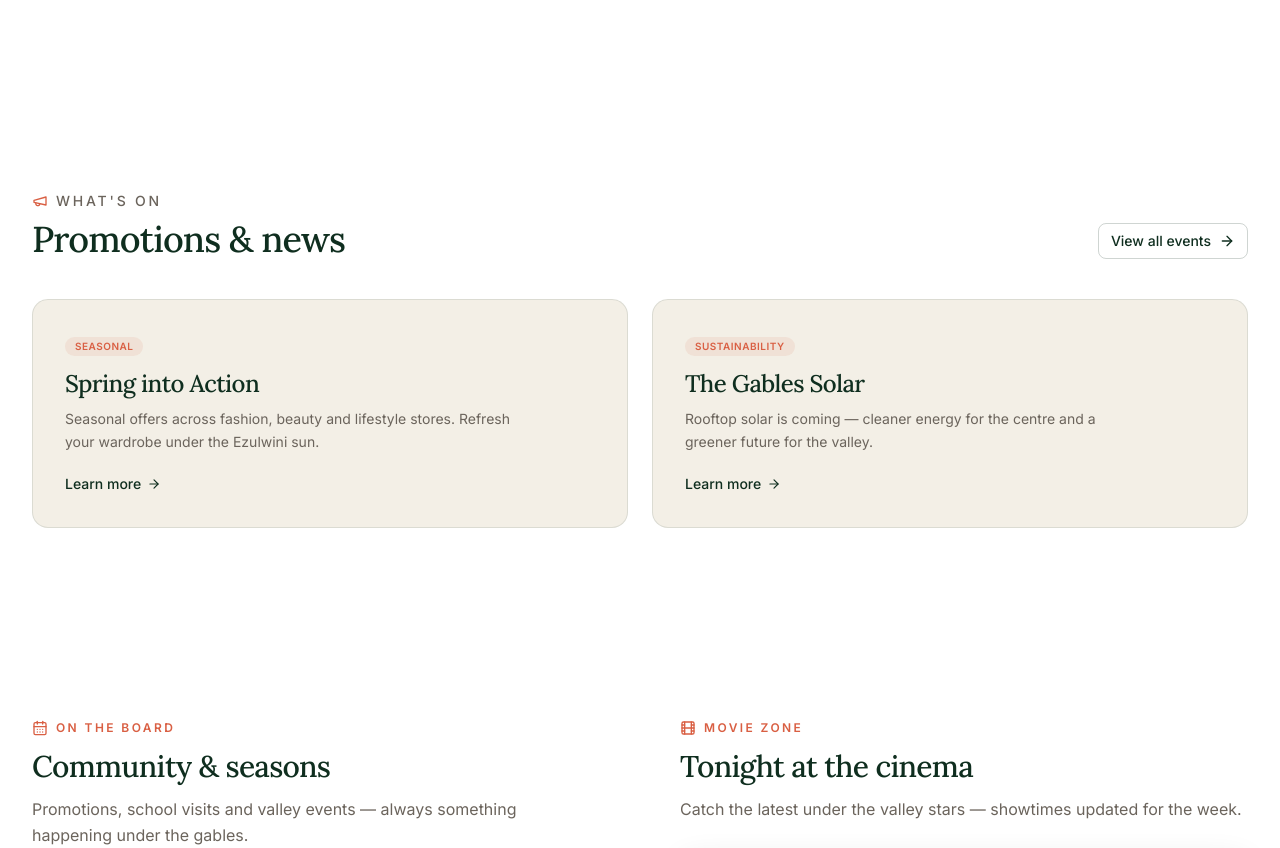
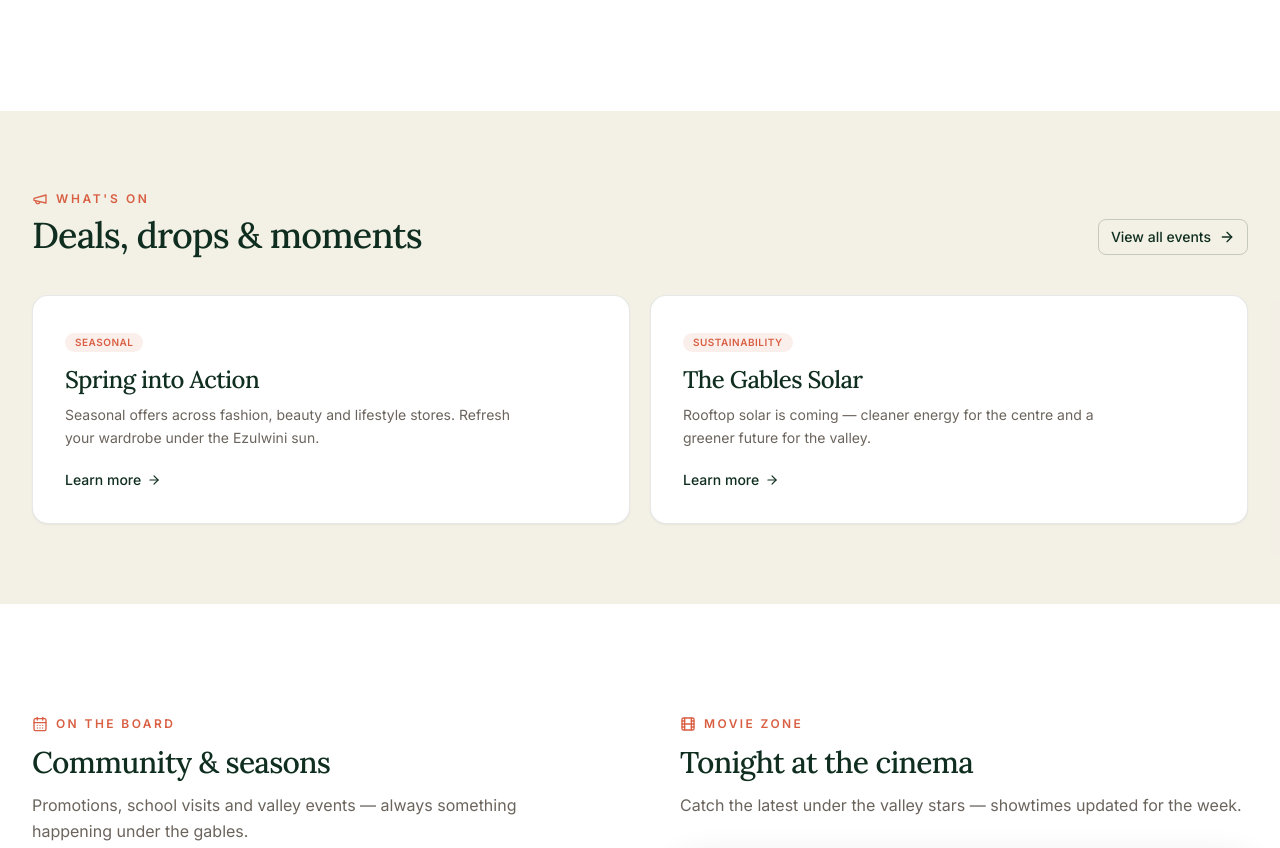
Before and after one commit to Brightwell-Dlamini/the-gables-digital, a Next.js app: page / in a window 1280 px wide. Shown: the part 2494-3342 px from the top of the page. Built offline with nearby package versions, Linux system fonts and the light colour scheme.

Commit message:
PromotionsStrip: stronger motion, warmer layout

```diff
--- a/src/components/PromotionsStrip.tsx
+++ b/src/components/PromotionsStrip.tsx
@@ -6,21 +6,34 @@ import { ArrowRight, Megaphone } from "lucide-react";
 import { promotions } from "@/data/promotions";
 import { Button } from "@/components/ui/button";
 
+const easeOut = [0.16, 1, 0.3, 1] as const;
+
 export function PromotionsStrip() {
   const featured = promotions.filter((p) => p.featured);
 
   return (
-    <section className="py-16 sm:py-20 bg-white">
+    <section className="py-16 sm:py-20 bg-sand/40">
       <div className="mx-auto max-w-7xl px-4 sm:px-6 lg:px-8">
         <div className="flex flex-col sm:flex-row sm:items-end sm:justify-between gap-4 mb-10">
           <div>
-            <p className="text-sm font-medium uppercase tracking-[0.2em] text-ink-muted flex items-center gap-2">
-              <Megaphone className="h-4 w-4 text-terracotta" />
+            <motion.p
+              initial={{ opacity: 0, x: -12 }}
+              whileInView={{ opacity: 1, x: 0 }}
+              viewport={{ once: true }}
+              className="text-xs font-semibold uppercase tracking-[0.22em] text-terracotta flex items-center gap-2"
+            >
+              <Megaphone className="h-4 w-4" />
               What's on
-            </p>
-            <h2 className="mt-2 font-serif text-2xl sm:text-3xl md:text-4xl font-medium text-forest tracking-tight">
-              Promotions & news
-            </h2>
+            </motion.p>
+            <motion.h2
+              initial={{ opacity: 0, y: 24 }}
+              whileInView={{ opacity: 1, y: 0 }}
+              viewport={{ once: true }}
+              transition={{ delay: 0.06, duration: 0.6, ease: easeOut }}
+              className="mt-2 font-serif text-2xl sm:text-3xl md:text-4xl font-medium text-forest tracking-tight"
+            >
+              Deals, drops & moments
+            </motion.h2>
           </div>
           <Button asChild variant="outline" size="sm" className="self-start sm:self-auto">
             <Link href="/events" className="gap-2">
@@ -29,23 +42,32 @@ export function PromotionsStrip() {
             </Link>
           </Button>
         </div>
-        <div className="grid gap-6 sm:grid-cols-2">
+
+        <div className="grid gap-5 sm:grid-cols-2">
           {featured.map((promo, i) => (
             <motion.article
               key={promo.id}
-              initial={{ opacity: 0, y: 16 }}
-              whileInView={{ opacity: 1, y: 0 }}
+              initial={{ opacity: 0, y: 32, scale: 0.97 }}
+              whileInView={{ opacity: 1, y: 0, scale: 1 }}
               viewport={{ once: true }}
-              transition={{ delay: i * 0.1 }}
-              className="group relative overflow-hidden rounded-2xl border border-forest/10 bg-sand p-6 sm:p-8"
+              transition={{ delay: i * 0.12, duration: 0.6, ease: easeOut }}
+              whileHover={{ y: -3, transition: { duration: 0.2 } }}
+              className="group relative overflow-hidden rounded-2xl border border-forest/10 bg-white p-6 sm:p-8 shadow-sm hover:shadow-glass transition-shadow"
             >
               <span className="inline-block rounded-full bg-terracotta/10 px-2.5 py-0.5 text-[10px] font-semibold uppercase tracking-wider text-terracotta">
                 {promo.tag}
               </span>
-              <h3 className="mt-3 font-serif text-xl sm:text-2xl font-medium text-forest">{promo.title}</h3>
-              <p className="mt-2 text-sm text-ink-muted leading-relaxed max-w-md">{promo.summary}</p>
+              <h3 className="mt-3 font-serif text-xl sm:text-2xl font-medium text-forest">
+                {promo.title}
+              </h3>
+              <p className="mt-2 text-sm text-ink-muted leading-relaxed max-w-md">
+                {promo.summary}
+              </p>
               {promo.href && (
-                <Link href={promo.href} className="mt-5 inline-flex items-center gap-1.5 text-sm font-medium text-forest transition-colors hover:text-terracotta">
+                <Link
+                  href={promo.href}
+                  className="mt-5 inline-flex items-center gap-1.5 text-sm font-medium text-forest transition-colors hover:text-terracotta"
+                >
                   Learn more
                   <ArrowRight className="h-3.5 w-3.5 transition-transform group-hover:translate-x-0.5" />
                 </Link>
```
